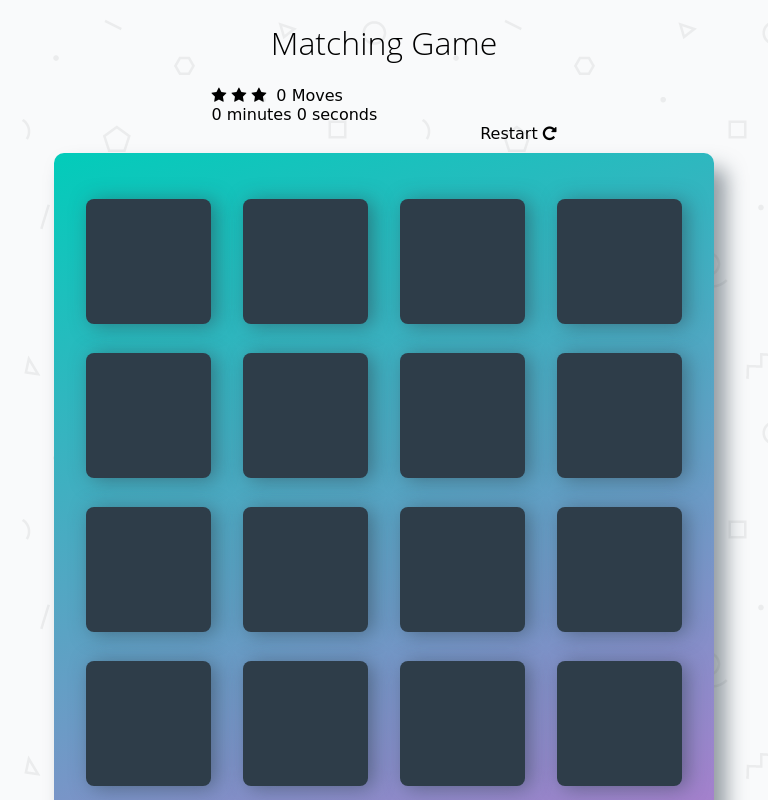
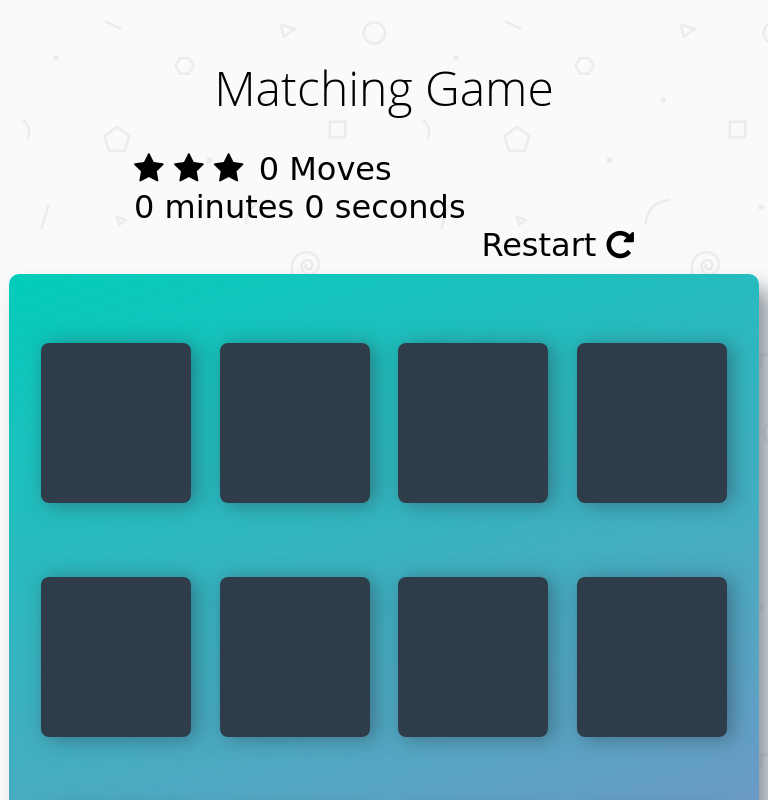
Before and after one commit to walaaayyad/Memory-Game, a plain HTML site: page index.html in a window 768 px wide. Shown: the top 800 px of the page. Drawn offline with nearby package versions, Linux system fonts and the light colour scheme; a web font is replaced by a local one.

Commit message:
update responsive

```diff
--- a/css/app.css
+++ b/css/app.css
@@ -114,9 +114,11 @@ h1 {
 
 /*
 * ------ Responsiveness --------
+*
+* Tablet: Apple iPad
 */
 
-@media only screen and (min-width: 350px) and (max-width: 600px){
+@media only screen and (min-width: 768px) and (max-width: 1024px){
     .deck {
         width: 750px;
         height: 1000px;
@@ -126,16 +128,17 @@ h1 {
         height: 160px;
     }
     .score-panel {
+        width: 500px;
         font-size: 2em;
         margin-top: 20px;
         margin-bottom: 10px;
     }
     h1 {
         font-size: 3em;
-        margin-top: 20%;
+        margin-top: 5%;
         margin-bottom: 10px;
     }
     .container {
-       margin: 20% 0 20% 0;
+       margin: 5% 0 5% 0;
     }
 }
```
